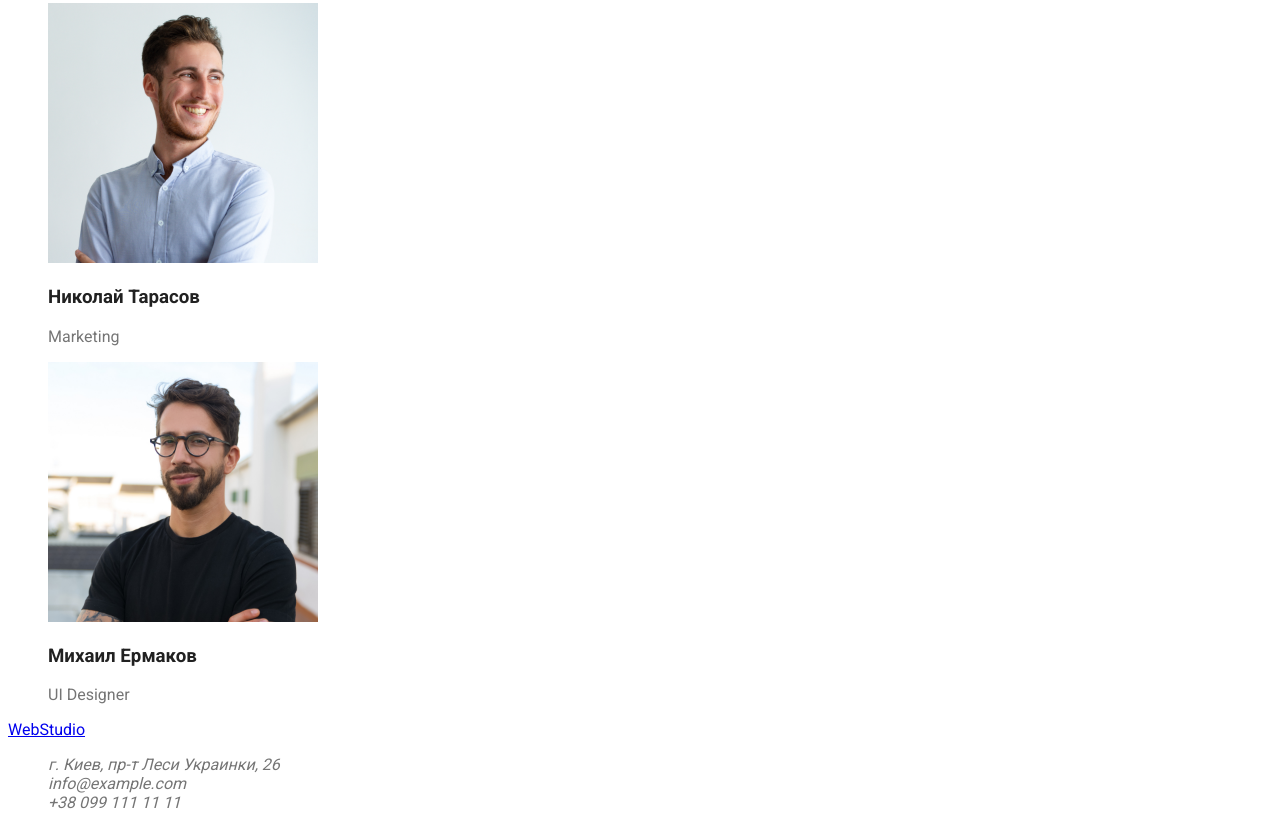
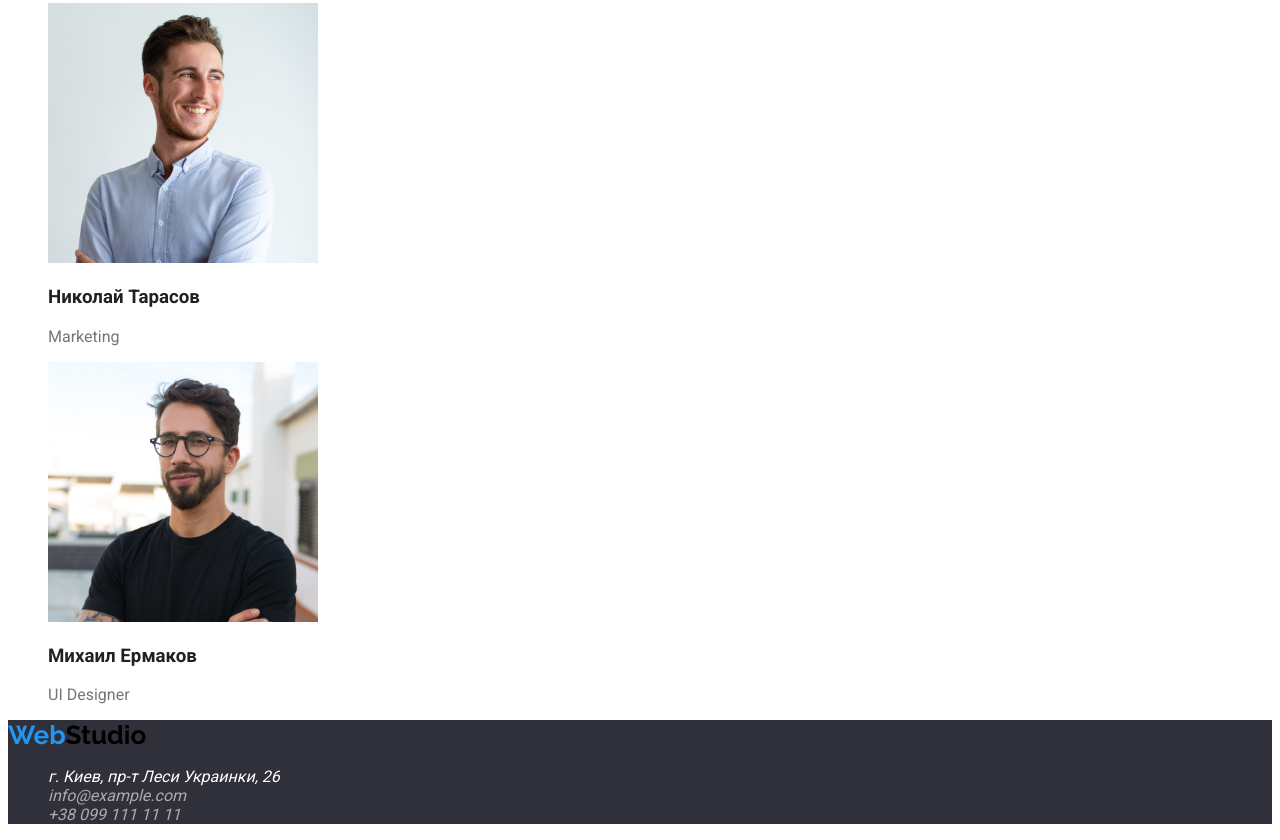
Before and after one commit to PANAndreiPlet/goit-markup-hw-02, a plain HTML site: page index.html in a window 1280 px wide. Shown: the part 2359-3199 px from the top of the page. Drawn offline with Linux system fonts and the light colour scheme.

Commit message:
добавляет стили футера

```diff
--- a/css/styles.css
+++ b/css/styles.css
@@ -102,3 +102,15 @@ ul {
 .projects-desc {
   color: var(--primary-text-color);
 }
+
+/* Футер */
+.footer {
+  background-color: #2f303a;
+}
+
+.contacts-header .link-adress {
+  color: var(--primary-white-color);
+}
+.contacts-header .link-contacts {
+  color: rgba(255, 255, 255, 0.6);
+}
--- a/index.html
+++ b/index.html
@@ -96,13 +96,13 @@
     </section>
     </main>
 
-    <footer>
-        <a href="./index.html">WebStudio</a>
+    <footer class="footer">
+        <a class="logo" href="./index.html"> <span class="logo-accent">Web</span>Studio</a>
         <address>
-            <ul>
-                <li>г. Киев, пр-т Леси Украинки, 26</li>
-                <li>info@example.com</li>
-                <li>+38 099 111 11 11</li>
+            <ul class="contacts-header">
+                <li class="link-adress">г. Киев, пр-т Леси Украинки, 26</li>
+                <li class="link-contacts">info@example.com</li>
+                <li class="link-contacts">+38 099 111 11 11</li>
             </ul>
         </address>
     </footer>
```
Also changed, not shown: portfolio.html (+6 -6 lines).
